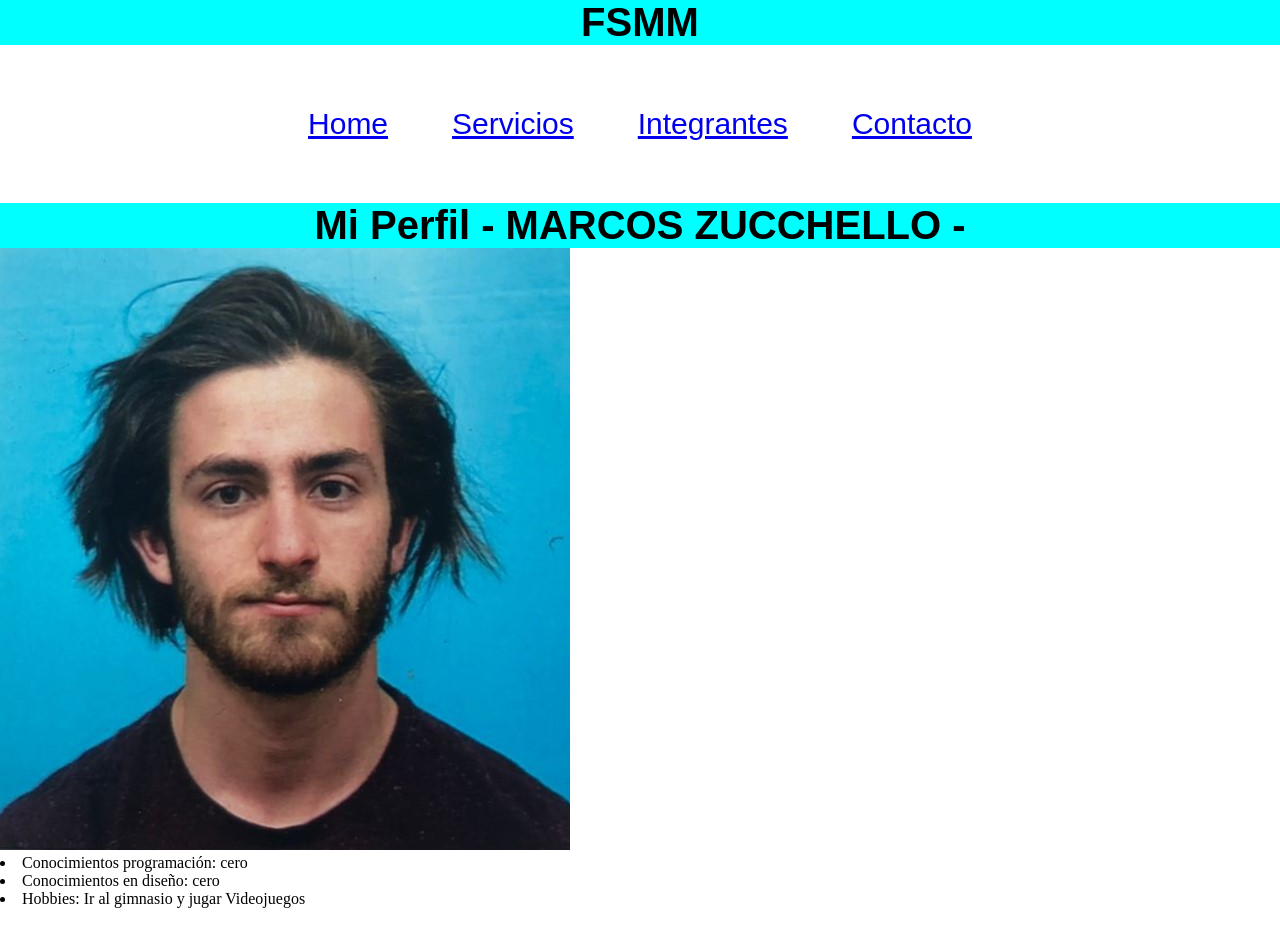
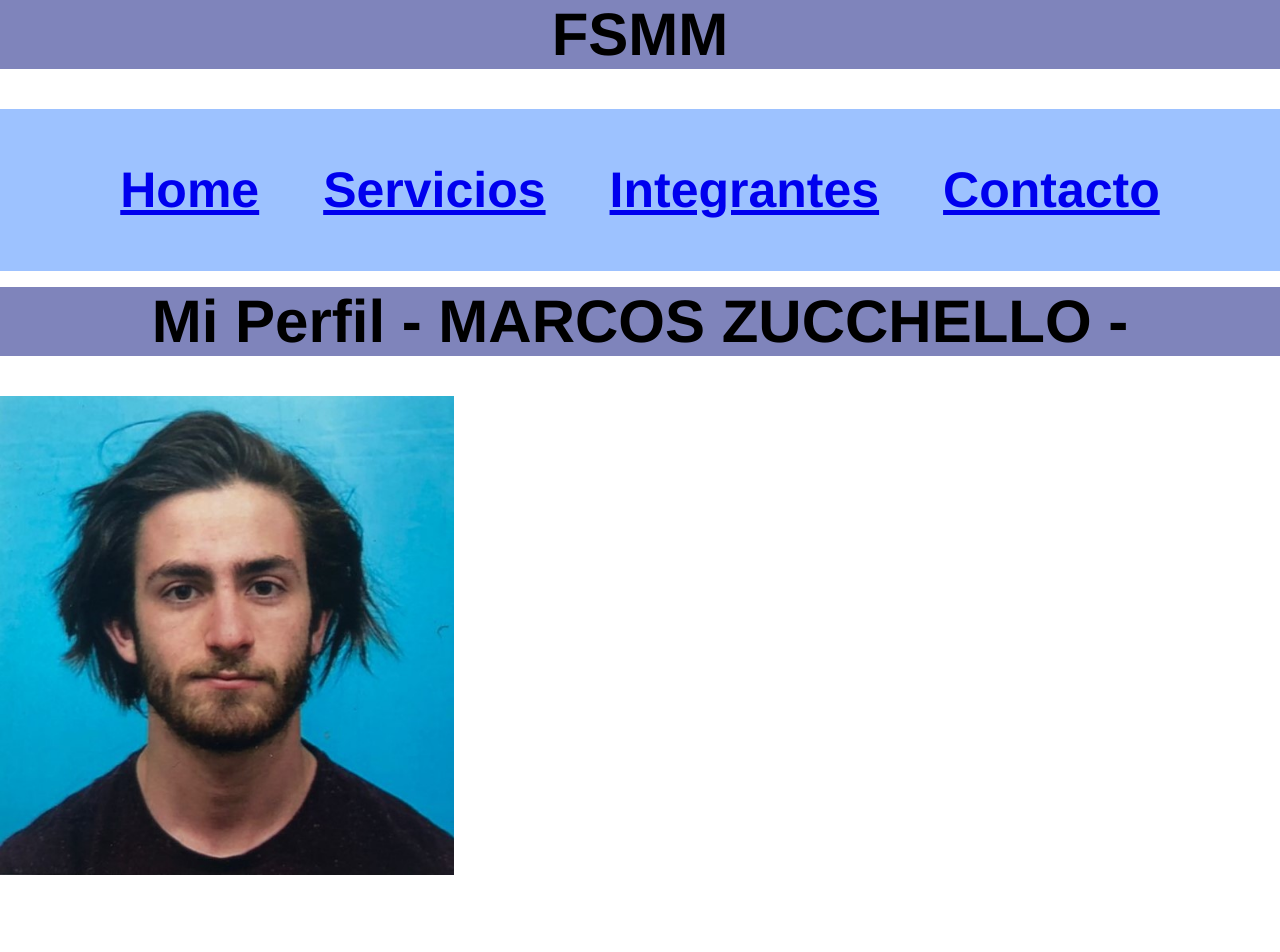
Before and after one commit to MZucche/ProyectoStartupGrupo14, a plain HTML site: page pagina/MZ.html in a window 1280 px wide. Shown: the top 952 px of the page. Before the commit the page ends 908 px from the top, so only its background shows below. Drawn offline with Linux system fonts and the light colour scheme.

Commit message:
Add files via upload

```diff
--- a/estilos/style.css
+++ b/estilos/style.css
@@ -1,12 +1,21 @@
 * { padding: 0;
     margin: 0;}
     h1 {
-    font-family: Arial, Helvetica, sans-serif;
+        font-family: Papyrus, Helvetica, sans-serif;
         font-size: 40px;
-    background-color: aqua;
+        background-color: #A84118;
         justify-content: center;
         align-items: center;
         display: flex;
+    }
+    h2 {
+        font-family: 'Franklin Gothic Medium', 'Arial Narrow', Arial, sans-serif;
+    }
+    ul {
+        font-family: Courier, Helvetica, sans-serif;
+        font-weight: bolder;
+        background-color: #E09255;
+
     }
     .headernav {
         list-style: none;
@@ -22,7 +31,9 @@ h1 {
     .headernavanc {
     margin: 2rem;
     font-size: 30px;
-font-family: Arial, Helvetica, sans-serif;
+    font-family: Courier, Helvetica, sans-serif;
+    font-weight: bolder;
+    color: white;
 
     }
     .mainparrafo {
--- a/pagina/MZ.html
+++ b/pagina/MZ.html
@@ -1,27 +1,87 @@
 <!DOCTYPE html>
 <html lang="en">
 <head>
-    <meta charset="UTF-8">
-    <meta http-equiv="X-UA-Compatible" content="IE=edge">
-    <meta name="viewport" content="width=device-width, initial-scale=1.0">
-    <link rel="stylesheet" href="../estilos/style.css">
     <title>Marcos Zucchello</title>
+     <style> body {
+            padding: 0cm ;
+            margin:0cm
+        }
+        ul {
+            background-color: rgb(157, 194, 255);
+            padding: 20;
+            margin-top: 0cm;
+        }
+        h1 {
+            padding: 0cm;
+            padding-bottom: 0cm;
+            margin-top: 0cm;
+            font-family: Lucida Handwriting, Helvetica, sans-serif;
+            font-size: 60px;
+            background-color: #7f84bb;
+            justify-content: center;
+            align-items: center;
+            display: flex;
+            border: 0cm;
+        }
+        h2 li{
+
+            padding: 2cm;
+            margin-top: 0cm;
+            font-family: Arial Narrow, Helvetica, sans-serif;
+            font-size: 40px;
+            display: flex;
+            justify-content: left;
+            border: 0cm;
+            text-transform: unset;
+            line-height: 1cm;
+            overflow-y: scroll , hidden;
+        }
+        .headernav {
+            box-sizing: border-box;
+            list-style: none;
+            display:flex;
+            flex-direction: row;
+            justify-content: center ;
+            align-items: center;
+            margin-top: 0cm;
+
+            padding: 20px;
+
+
+        }
+        .headernavanc {
+        border-width: 10cm;
+        padding-top: 0cm;
+        margin: 2rem;
+        font-size: 50px;
+        font-family: Lucida Handwriting, Helvetica, sans-serif;
+        font-weight: bolder;
+        justify-content: center;
+        }
+     </style>
+
+
 </head>
 <body>
     <header><div> <h1>FSMM</h1>
-        <nav ><ul class="headernav">
-         <li class="headernavanc"><a href="../index.html">Home</a></li>
-        <li class="headernavanc"><a href="./Servicios.html">Servicios</a></li>
-        <li class="headernavanc"><a href="./Integrantes.html">Integrantes</a></li>
-        <li class="headernavanc"><a href="./Contacto.html">Contacto</a></li>
-       </ul></nav>
-        </div></header>    <h1>Mi Perfil - MARCOS ZUCCHELLO -</h1>
-
-
-            <img src="../assets/Foto carnet.jpeg" alt="Foto de Marcos Zucchello">
+        <nav >
+         <ul class="headernav">
+          <li class="headernavanc"><a href="../index.html">Home</a></li>
+          <li class="headernavanc"><a href="./Servicios.html">Servicios</a></li>
+          <li class="headernavanc"><a href="./Integrantes.html">Integrantes</a></li>
+          <li class="headernavanc"><a href="./Contacto.html">Contacto</a></li>
+         </ul></nav>
+        </div>
+    </header>
+    <h1>Mi Perfil - MARCOS ZUCCHELLO -</h1>
+        <h2>
+            <img style="max-width: 12cm;" src="../assets/Foto carnet.jpeg" alt="Foto de Marcos Zucchello">
             <li>Conocimientos programación: cero</li>
             <li>Conocimientos en diseño: cero</li>
             <li>Hobbies: Ir al gimnasio y jugar Videojuegos</li></ul>
-
+        <h2>
 </body>
+<footer style="align-content: left ;">
+    <p><a href="mailto:mzucchello@uade.edu.ar">Send email</a></p>
+</footer>
 </html>
```
Also changed, not shown: index.html (+18 -4 lines), pagina/Integrantes.html (+6 -0 lines). Lines whose indentation alone changed are shown as unchanged.
